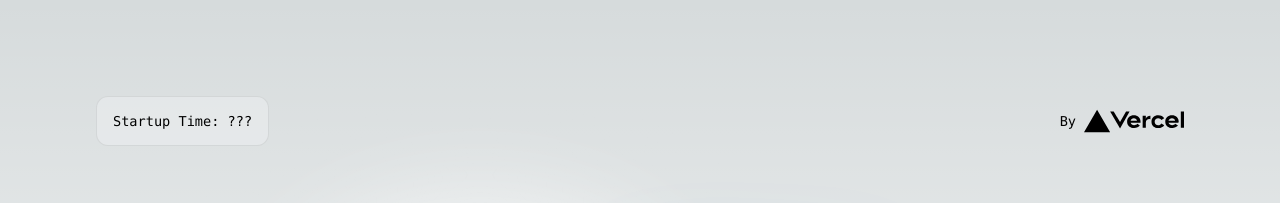
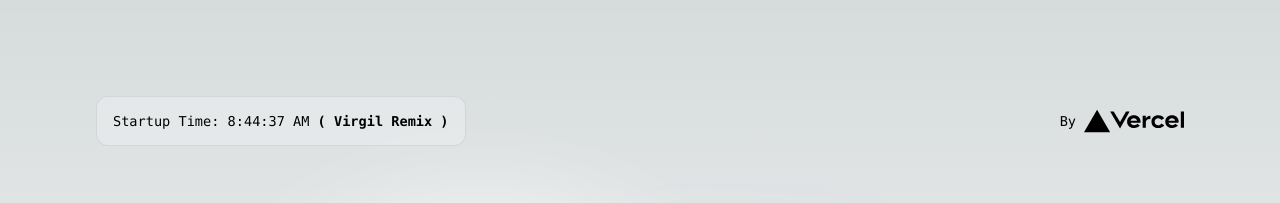
Before and after one commit to SiderealMollusk/restul-humans, a Next.js app: page / in a window 1280 px wide. Shown: the top 203 px of the page. Built offline with nearby package versions, Linux system fonts and the light colour scheme; no server answers.

Commit message:
Prints Server Start Time on Home Page
next.config.js remembers start time. StartUpTime.js uses it.

```diff
--- a/next.config.js
+++ b/next.config.js
@@ -1,4 +1,10 @@
 /** @type {import('next').NextConfig} */
-const nextConfig = {}
+
+const nextConfig = {
+    env: {
+        MY_MSG: 'Hello from next.config.js!',
+        SERVER_START_TIME: new Date().toString(),
+    },
+}
 
 module.exports = nextConfig
--- a/src/app/page.js
+++ b/src/app/page.js
@@ -6,9 +6,11 @@ export default function Home() {
   return (
     <main className={styles.main}>
       <div className={styles.description}>
+
         <p>
-          <StartUpTime />
+         <StartUpTime /> <b>( Virgil Remix )</b>
         </p>
+
         <div>
           <a
             href="https://vercel.com?utm_source=create-next-app&utm_medium=appdir-template&utm_campaign=create-next-app"
--- a/src/components/StartUpTime.js
+++ b/src/components/StartUpTime.js
@@ -1,28 +1,11 @@
-"use client"; // This is a client component
-import React, { useEffect, useState } from 'react';
+"use client";
+import React from 'react';
+
+const dateString = process.env.SERVER_START_TIME;
+const startTime = new Date(dateString).toLocaleTimeString();
 
 const StartUpTime = () => {
-  const [startupTime, setStartupTime] = useState('...');
-
-  useEffect(() => {
-    const fetchStartupTime = async () => {
-      try {
-        const response = await fetch('/api/ServerStartTime');
-        if (!response.ok) {
-          throw new Error('Failed to fetch startup time');
-        }
-        const data = await response.json();
-        setStartupTime(data.startupTime);
-      } catch (error) {
-        console.error(error);
-        setStartupTime('???');
-      }
-    };
-
-    fetchStartupTime();
-  }, []);
-
-  return <span>Startup Time: {startupTime}</span>;
+  return <span>Startup Time: {startTime}</span>;
 };
 
 export default StartUpTime;
```
